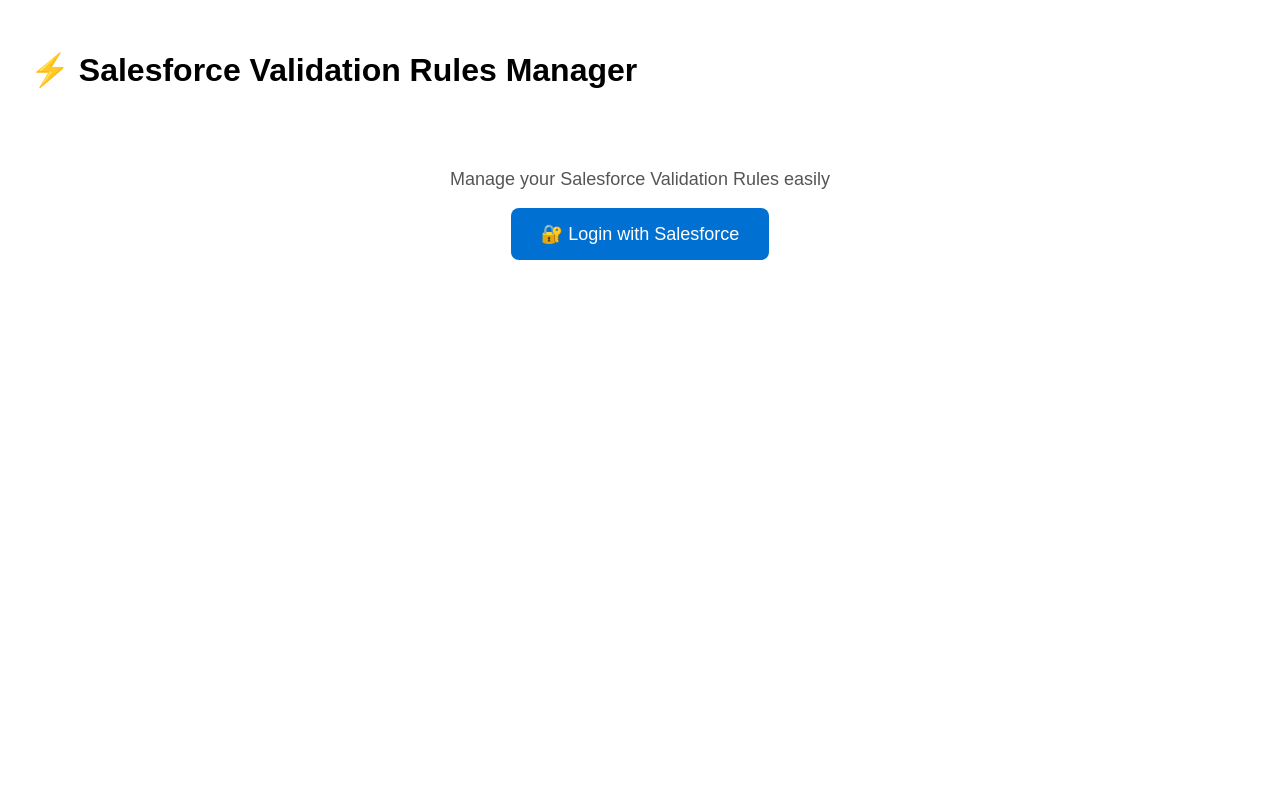
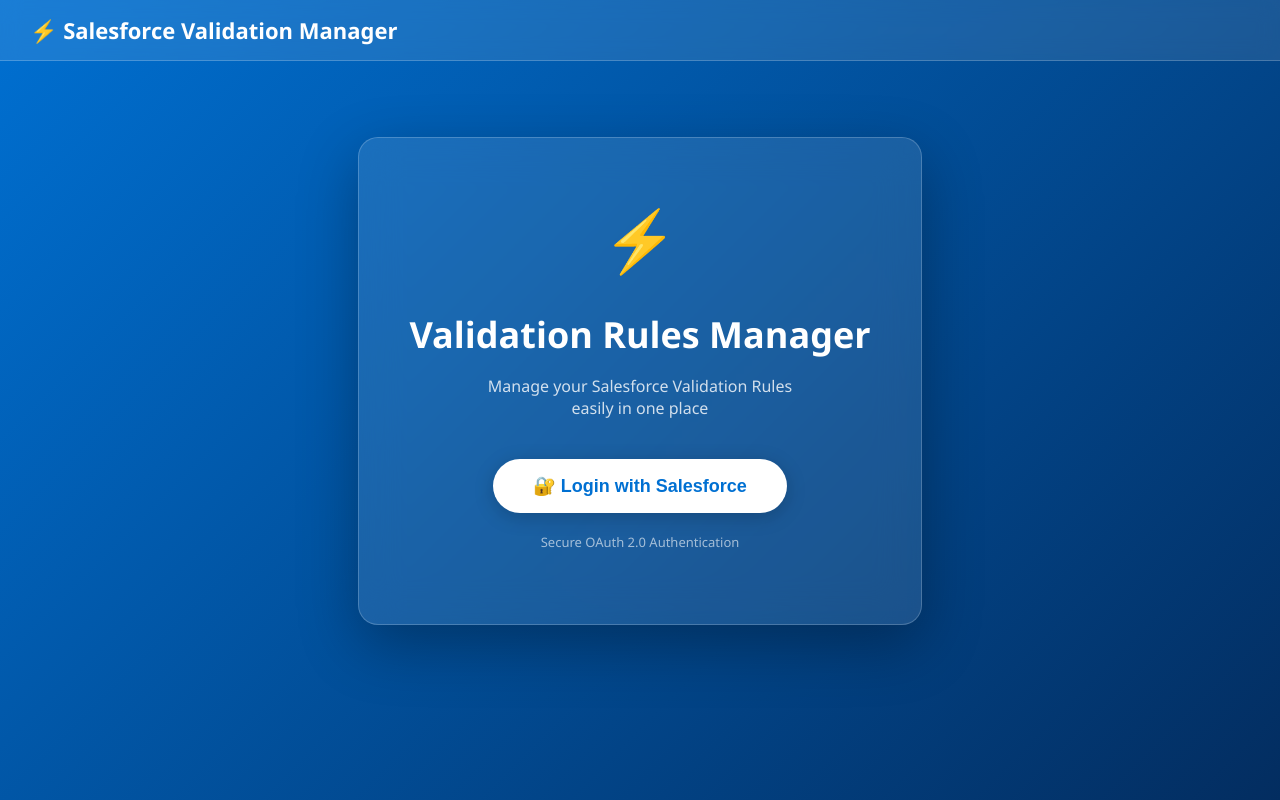
Before and after one commit to sagardiwane04-arch/salesforce-validation-manager, a React (Create React App) app in the folder frontend/: page / in a window 1280 px wide. Built offline with nearby package versions, Linux system fonts and the light colour scheme.

Commit message:
attractive UI redesign

```diff
--- a/frontend/src/App.js
+++ b/frontend/src/App.js
@@ -5,7 +5,6 @@
 const BACKEND_URL = 'https://salesforce-validation-manager-lpkx.onrender.com';
 
 function App() {
-
   const [rules, setRules] = useState([]);
   const [accessToken, setAccessToken] = useState('');
   const [instanceUrl, setInstanceUrl] = useState('');
@@ -39,12 +38,9 @@
 
   const fetchObjects = async (token, instance) => {
     try {
-      const response = await axios.get(
-        `${BACKEND_URL}/objects?token=${token}&instance=${instance}`
-      );
+      const response = await axios.get(`${BACKEND_URL}/objects?token=${token}&instance=${instance}`);
       setObjects(response.data.sobjects);
     } catch (error) {
-      console.log(error);
       alert('Error fetching objects');
     }
   };
@@ -57,7 +53,6 @@
       );
       setRules(response.data.records || []);
     } catch (error) {
-      console.log(error);
       alert('Error fetching rules');
     } finally {
       setLoading(false);
@@ -66,152 +61,268 @@
 
   const toggleRule = async (rule) => {
     try {
-      await axios.patch(
-        `${BACKEND_URL}/validation-rules/${rule.Id}`,
-        {
+      await axios.patch(`${BACKEND_URL}/validation-rules/${rule.Id}`, {
         active: !rule.Active,
         token: accessToken,
         instance: instanceUrl
-        }
-      );
-      setRules(
-        rules.map((r) =>
-          r.Id === rule.Id ? { ...r, Active: !r.Active } : r
-        )
-      );
+      });
+      setRules(rules.map((r) => r.Id === rule.Id ? { ...r, Active: !r.Active } : r));
     } catch (err) {
-      console.log(err);
       alert('Error updating rule');
     }
   };
 
+  const styles = {
+    app: {
+      minHeight: '100vh',
+      background: 'linear-gradient(135deg, #0070d2 0%, #032d60 100%)',
+      fontFamily: "'Segoe UI', Arial, sans-serif",
+    },
+    navbar: {
+      background: 'rgba(255,255,255,0.1)',
+      backdropFilter: 'blur(10px)',
+      padding: '15px 30px',
+      display: 'flex',
+      justifyContent: 'space-between',
+      alignItems: 'center',
+      borderBottom: '1px solid rgba(255,255,255,0.2)',
+    },
+    navTitle: {
+      color: 'white',
+      fontSize: '22px',
+      fontWeight: 'bold',
+      margin: 0,
+    },
+    logoutBtn: {
+      padding: '8px 18px',
+      background: 'rgba(255,255,255,0.2)',
+      color: 'white',
+      border: '1px solid rgba(255,255,255,0.4)',
+      borderRadius: '20px',
+      cursor: 'pointer',
+      fontSize: '14px',
+    },
+    loginContainer: {
+      display: 'flex',
+      flexDirection: 'column',
+      alignItems: 'center',
+      justifyContent: 'center',
+      minHeight: '80vh',
+      color: 'white',
+    },
+    loginCard: {
+      background: 'rgba(255,255,255,0.1)',
+      backdropFilter: 'blur(20px)',
+      borderRadius: '20px',
+      padding: '60px 50px',
+      textAlign: 'center',
+      border: '1px solid rgba(255,255,255,0.2)',
+      boxShadow: '0 20px 60px rgba(0,0,0,0.3)',
+    },
+    loginTitle: {
+      fontSize: '36px',
+      fontWeight: 'bold',
+      marginBottom: '10px',
+    },
+    loginSubtitle: {
+      fontSize: '16px',
+      opacity: '0.8',
+      marginBottom: '40px',
+    },
+    loginBtn: {
+      padding: '16px 40px',
+      background: 'white',
+      color: '#0070d2',
+      border: 'none',
+      borderRadius: '30px',
+      cursor: 'pointer',
+      fontSize: '18px',
+      fontWeight: 'bold',
+      boxShadow: '0 4px 20px rgba(0,0,0,0.2)',
+      transition: 'transform 0.2s',
+    },
+    mainContainer: {
+      padding: '30px',
+      maxWidth: '1100px',
+      margin: '0 auto',
+    },
+    card: {
+      background: 'white',
+      borderRadius: '16px',
+      padding: '25px',
+      marginBottom: '20px',
+      boxShadow: '0 4px 20px rgba(0,0,0,0.15)',
+    },
+    connectedBadge: {
+      display: 'inline-flex',
+      alignItems: 'center',
+      gap: '8px',
+      background: '#e8f5e9',
+      color: '#2e7d32',
+      padding: '8px 16px',
+      borderRadius: '20px',
+      fontSize: '14px',
+      fontWeight: 'bold',
+      marginBottom: '20px',
+    },
+    select: {
+      padding: '12px 16px',
+      width: '300px',
+      borderRadius: '10px',
+      fontSize: '15px',
+      border: '2px solid #e0e0e0',
+      outline: 'none',
+      marginRight: '15px',
+    },
+    fetchBtn: {
+      padding: '12px 24px',
+      background: 'linear-gradient(135deg, #4CAF50, #2e7d32)',
+      color: 'white',
+      border: 'none',
+      borderRadius: '10px',
+      cursor: 'pointer',
+      fontSize: '15px',
+      fontWeight: 'bold',
+    },
+    table: {
+      width: '100%',
+      borderCollapse: 'collapse',
+      marginTop: '10px',
+    },
+    th: {
+      padding: '14px 16px',
+      background: 'linear-gradient(135deg, #0070d2, #032d60)',
+      color: 'white',
+      textAlign: 'left',
+      fontSize: '14px',
+      fontWeight: '600',
+    },
+    td: {
+      padding: '14px 16px',
+      borderBottom: '1px solid #f0f0f0',
+      fontSize: '14px',
+    },
+  };
+
   return (
-    <div style={{ padding: '30px', fontFamily: 'Arial' }}>
+    <div style={styles.app}>
 
-      <h1>⚡ Salesforce Validation Rules Manager</h1>
+      {/* Navbar */}
+      <div style={styles.navbar}>
+        <h1 style={styles.navTitle}>⚡ Salesforce Validation Manager</h1>
+        {accessToken && (
+          <button onClick={handleLogout} style={styles.logoutBtn}>
+            🚪 Logout
+          </button>
+        )}
+      </div>
 
       {!accessToken ? (
 
-        <div style={{ textAlign: 'center', marginTop: '80px' }}>
-          <p style={{ fontSize: '18px', color: '#555' }}>
-            Manage your Salesforce Validation Rules easily
+        /* Login Page */
+        <div style={styles.loginContainer}>
+          <div style={styles.loginCard}>
+            <div style={{ fontSize: '60px', marginBottom: '20px' }}>⚡</div>
+            <h2 style={styles.loginTitle}>Validation Rules Manager</h2>
+            <p style={styles.loginSubtitle}>
+              Manage your Salesforce Validation Rules<br />easily in one place
             </p>
+            <button onClick={handleLogin} style={styles.loginBtn}>
+              🔐 Login with Salesforce
+            </button>
+            <p style={{ marginTop: '20px', opacity: '0.6', fontSize: '13px' }}>
+              Secure OAuth 2.0 Authentication
+            </p>
+          </div>
+        </div>
+
+      ) : (
+
+        /* Main App */
+        <div style={styles.mainContainer}>
+
+          <div style={styles.card}>
+            <div style={styles.connectedBadge}>
+              ✅ Connected to Salesforce
+            </div>
+
+            <div style={{ display: 'flex', alignItems: 'center', flexWrap: 'wrap', gap: '10px' }}>
+              <select
+                value={selectedObject}
+                onChange={(e) => setSelectedObject(e.target.value)}
+                style={styles.select}
+              >
+                <option value="">🔍 Select Object</option>
+                {objects.map((obj) => (
+                  <option key={obj.name} value={obj.name}>{obj.name}</option>
+                ))}
+              </select>
+
+              <button onClick={fetchRules} style={styles.fetchBtn} disabled={!selectedObject}>
+                📋 Get Validation Rules
+              </button>
+            </div>
+          </div>
+
+          {loading && (
+            <div style={{ ...styles.card, textAlign: 'center', color: '#0070d2' }}>
+              ⏳ Loading rules...
+            </div>
+          )}
+
+          {rules && rules.length > 0 && (
+            <div style={styles.card}>
+              <h3 style={{ margin: '0 0 15px', color: '#032d60' }}>
+                📋 Validation Rules ({rules.length})
+              </h3>
+              <table style={styles.table}>
+                <thead>
+                  <tr>
+                    <th style={styles.th}>Rule Name</th>
+                    <th style={{ ...styles.th, textAlign: 'center' }}>Status</th>
+                    <th style={{ ...styles.th, textAlign: 'center' }}>Action</th>
+                  </tr>
+                </thead>
+                <tbody>
+                  {rules.map((rule, index) => (
+                    <tr key={rule.Id} style={{ background: index % 2 === 0 ? '#fafafa' : 'white' }}>
+                      <td style={styles.td}><strong>{rule.ValidationName}</strong></td>
+                      <td style={{ ...styles.td, textAlign: 'center' }}>
+                        <span style={{
+                          padding: '5px 14px',
+                          borderRadius: '20px',
+                          background: rule.Active ? '#e8f5e9' : '#ffebee',
+                          color: rule.Active ? '#2e7d32' : '#c62828',
+                          fontWeight: 'bold',
+                          fontSize: '13px',
+                        }}>
+                          {rule.Active ? '🟢 Active' : '🔴 Inactive'}
+                        </span>
+                      </td>
+                      <td style={{ ...styles.td, textAlign: 'center' }}>
                         <button
-            onClick={handleLogin}
+                          onClick={() => toggleRule(rule)}
                           style={{
-              padding: '15px 30px',
-              background: '#0070d2',
+                            padding: '7px 18px',
+                            background: rule.Active
+                              ? 'linear-gradient(135deg, #f44336, #c62828)'
+                              : 'linear-gradient(135deg, #4CAF50, #2e7d32)',
                             color: 'white',
                             border: 'none',
                             borderRadius: '8px',
                             cursor: 'pointer',
-              fontSize: '18px'
+                            fontWeight: 'bold',
+                            fontSize: '13px',
                           }}
                         >
-            🔐 Login with Salesforce
-          </button>
-        </div>
-
-      ) : (
-
-        <div>
-
-          <p style={{ color: 'green' }}>✅ Connected to Salesforce!</p>
-
-          <button
-            onClick={handleLogout}
-            style={{
-              padding: '6px 14px',
-              background: '#f44336',
-              color: 'white',
-              border: 'none',
-              borderRadius: '5px',
-              cursor: 'pointer',
-              marginBottom: '15px'
-            }}
-          >
-            🚪 Logout
-          </button>
-
-          <div style={{ marginBottom: '20px' }}>
-            <select
-              value={selectedObject}
-              onChange={(e) => setSelectedObject(e.target.value)}
-              style={{
-                padding: '10px',
-                width: '250px',
-                borderRadius: '8px',
-                fontSize: '16px'
-              }}
-            >
-              <option value="">Select Object</option>
-              {objects.map((obj) => (
-                <option key={obj.name} value={obj.name}>
-                  {obj.name}
-                </option>
-              ))}
-            </select>
-          </div>
-
-          <button
-            onClick={fetchRules}
-            style={{
-              padding: '10px 20px',
-              background: '#4CAF50',
-              color: 'white',
-              border: 'none',
-              borderRadius: '5px',
-              cursor: 'pointer',
-              fontSize: '16px'
-            }}
-          >
-            📋 Get Validation Rules
-          </button>
-
-          {loading && <p>Loading rules...</p>}
-
-          {rules && rules.length > 0 && (
-            <table style={{ marginTop: '20px', width: '100%', borderCollapse: 'collapse' }}>
-              <thead>
-                <tr style={{ background: '#0070d2', color: 'white' }}>
-                  <th style={{ padding: '10px', textAlign: 'left' }}>Rule Name</th>
-                  <th style={{ padding: '10px' }}>Status</th>
-                  <th style={{ padding: '10px' }}>Action</th>
-                </tr>
-              </thead>
-              <tbody>
-                {rules.map((rule) => (
-                  <tr key={rule.Id} style={{ borderBottom: '1px solid #ddd' }}>
-                    <td style={{ padding: '10px' }}>{rule.ValidationName}</td>
-                    <td style={{ padding: '10px', textAlign: 'center' }}>
-                      <span style={{
-                        padding: '4px 10px',
-                        borderRadius: '12px',
-                        background: rule.Active ? '#4CAF50' : '#f44336',
-                        color: 'white'
-                      }}>
-                        {rule.Active ? 'Active' : 'Inactive'}
-                      </span>
-                    </td>
-                    <td style={{ padding: '10px', textAlign: 'center' }}>
-                      <button
-                        onClick={() => toggleRule(rule)}
-                        style={{
-                          padding: '6px 14px',
-                          background: rule.Active ? '#f44336' : '#4CAF50',
-                          color: 'white',
-                          border: 'none',
-                          borderRadius: '5px',
-                          cursor: 'pointer'
-                        }}
-                      >
-                        {rule.Active ? 'Deactivate' : 'Activate'}
+                          {rule.Active ? '⛔ Deactivate' : '✅ Activate'}
                         </button>
                       </td>
                     </tr>
                   ))}
                 </tbody>
               </table>
+            </div>
           )}
 
         </div>
```
Lines whose indentation alone changed are shown as unchanged.
